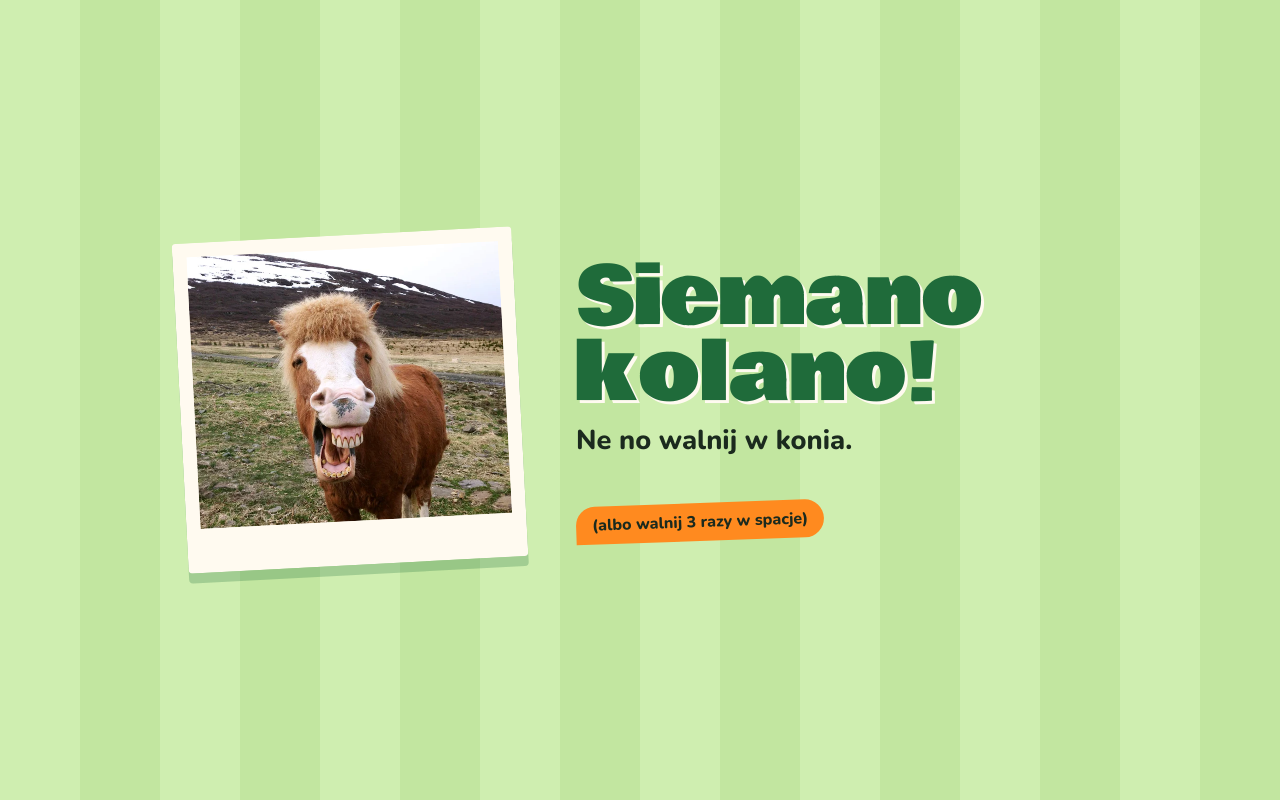
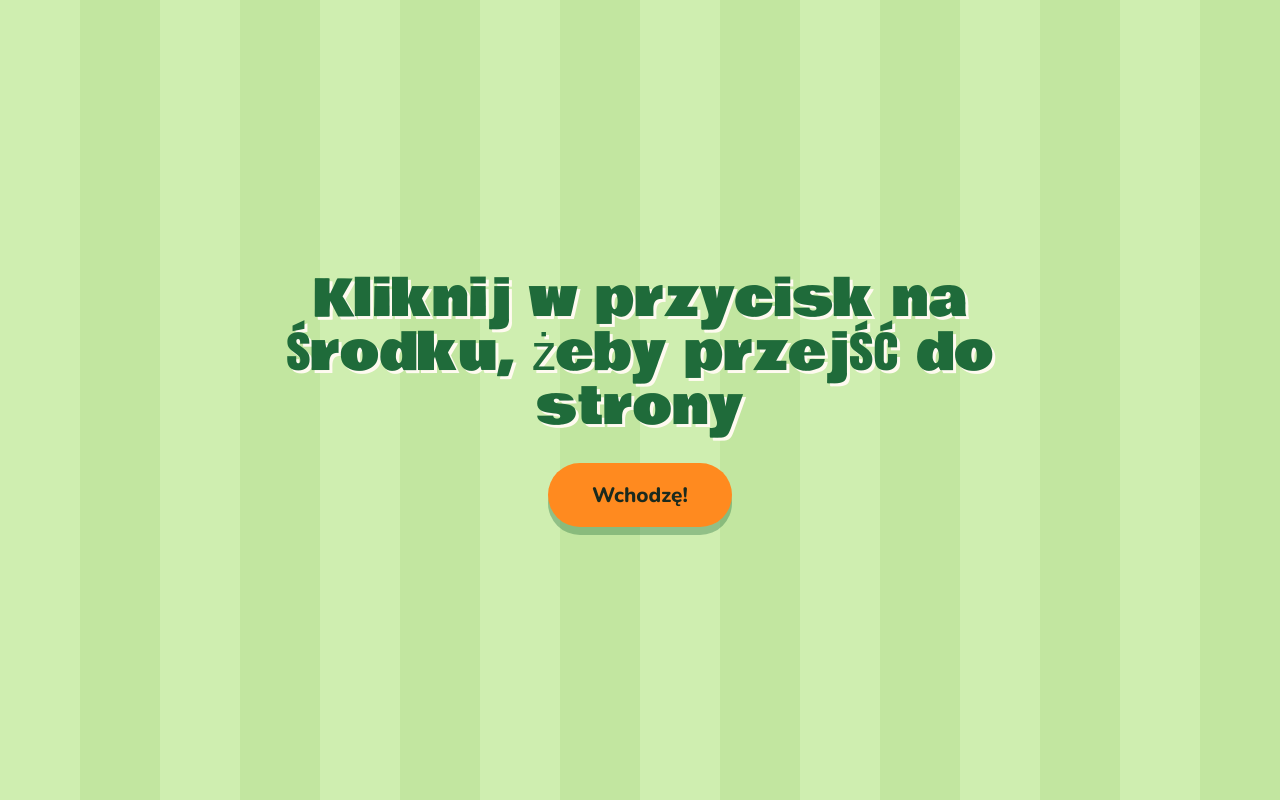
Before and after one commit to ooaza7769-tech/koniuk-pl, a plain HTML site: page index.html in a window 1280 px wide. Drawn offline with nearby package versions, Linux system fonts and the light colour scheme.

Commit message:
Update index.html

```diff
--- a/index.html
+++ b/index.html
@@ -121,6 +121,63 @@
       text-shadow: 2px 2px var(--paper), 4px 4px 10px rgba(0, 0, 0, .6);
     }
 
+    /* ekran startowy z przyciskiem na środku */
+    .intro {
+      position: fixed;
+      inset: 0;
+      z-index: 10;
+      display: flex;
+      flex-direction: column;
+      align-items: center;
+      justify-content: center;
+      gap: 28px;
+      padding: 24px;
+      text-align: center;
+      background: repeating-linear-gradient(90deg, var(--lawn) 0 80px, var(--lawn-dark) 80px 160px);
+      transition: opacity .4s ease, visibility .4s ease;
+    }
+
+    .intro.is-hidden {
+      opacity: 0;
+      visibility: hidden;
+    }
+
+    .intro p {
+      margin: 0;
+      max-width: 20ch;
+      font-family: 'Bowlby One', 'Arial Black', Impact, sans-serif;
+      font-size: clamp(1.8rem, 5vw, 3.2rem);
+      line-height: 1.05;
+      color: var(--grass);
+      text-shadow: 3px 3px 0 var(--paper);
+    }
+
+    .intro button {
+      padding: 18px 44px;
+      border: 0;
+      border-radius: 999px;
+      font: inherit;
+      font-size: 1.3rem;
+      font-weight: 800;
+      color: var(--ink);
+      background: var(--carrot);
+      box-shadow: 0 8px 0 rgba(31, 107, 58, .35);
+      cursor: pointer;
+      transition: transform .12s ease, box-shadow .12s ease;
+    }
+
+    .intro button:hover { transform: translateY(-2px) rotate(-1deg); }
+
+    .intro button:active {
+      transform: translateY(6px);
+      box-shadow: 0 2px 0 rgba(31, 107, 58, .35);
+    }
+
+    .intro button:focus-visible {
+      outline: 4px solid var(--grass);
+      outline-offset: 4px;
+    }
+
     @media (max-width: 720px) {
       .hello-message {
         grid-template-columns: 1fr;
@@ -164,6 +221,24 @@
     <div class='logout-messages'></div>
   </template>
 
+  <div class="intro" id="intro">
+    <p>Kliknij w przycisk na środku, żeby przejść do strony</p>
+    <button type="button" id="enter-btn">Wchodzę!</button>
+  </div>
+
+  <script>
+    // Jeśli chcesz, żeby przycisk przenosił na inną stronę, wpisz tu adres, np. 'https://konik.pl/galeria'
+    var ENTER_URL = '';
+
+    document.getElementById('enter-btn').addEventListener('click', function () {
+      if (ENTER_URL) {
+        window.location.href = ENTER_URL;
+      } else {
+        document.getElementById('intro').classList.add('is-hidden');
+      }
+    });
+  </script>
+
   <script src='index.js'></script>
 
   <!-- Google tag (gtag.js) -->
```
